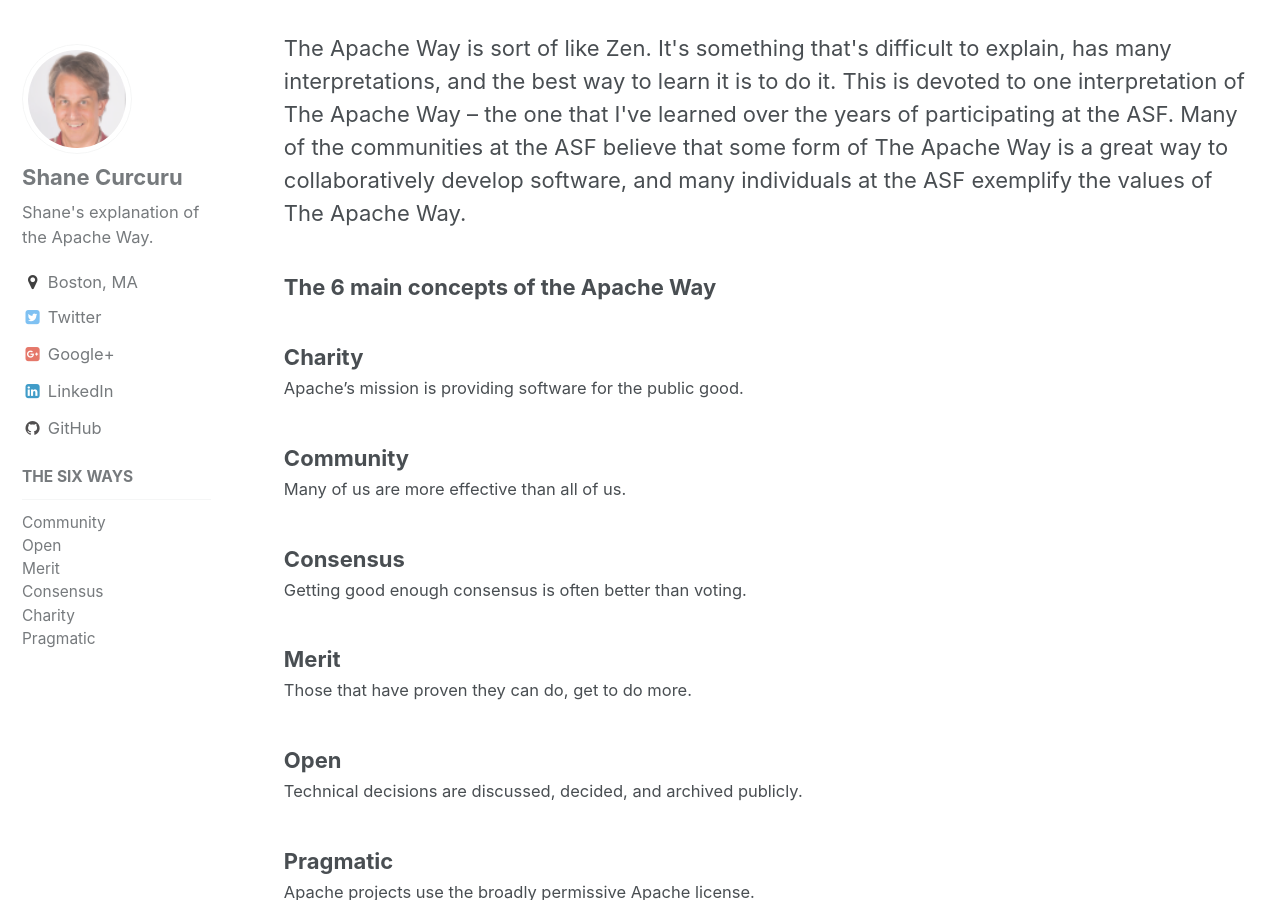
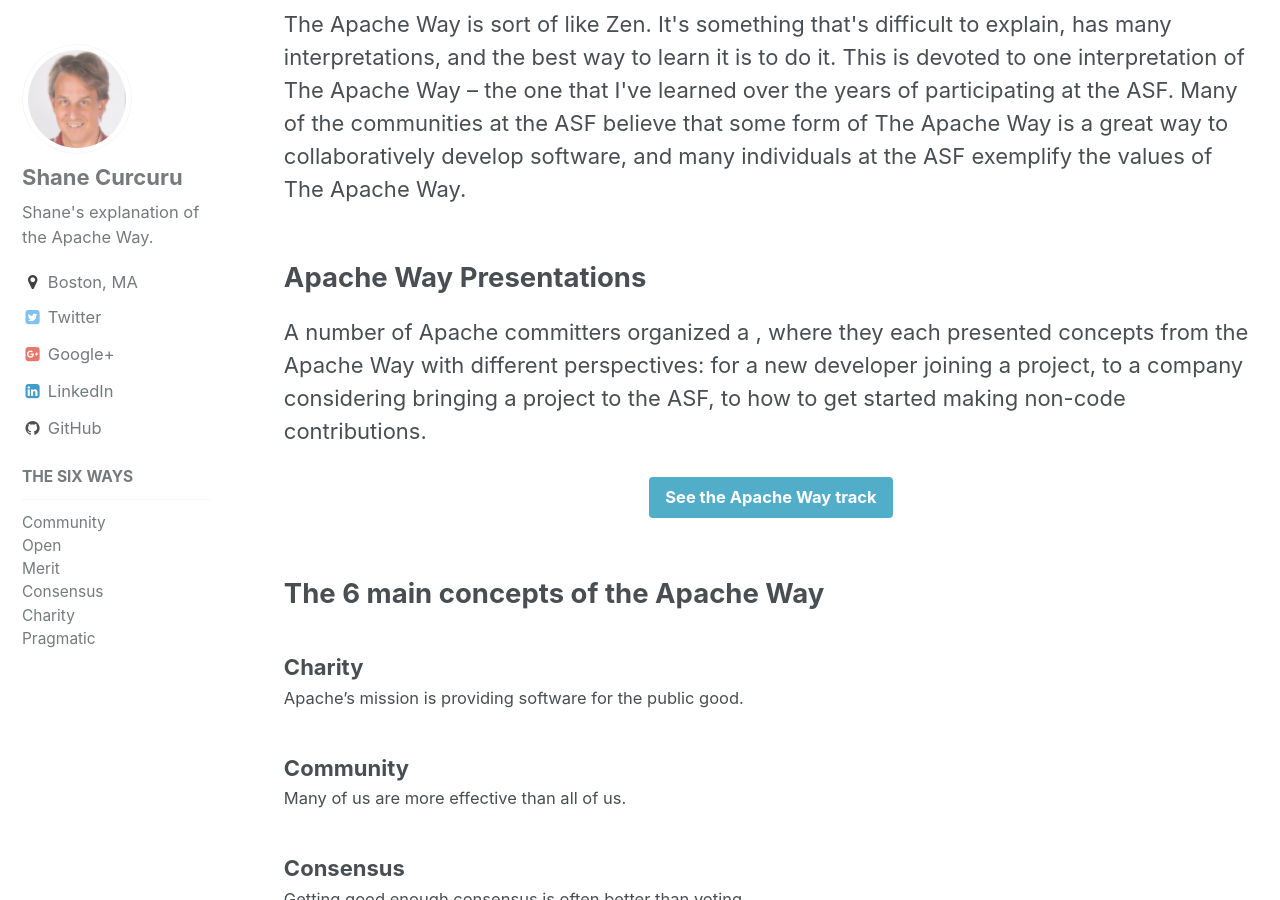
Before and after one commit to ShaneCurcuru/theapacheway.com, a Jekyll site: the page built from index.html, in a window 1280 px wide and 900 px high, scrolled down 353 px. Built offline with Jekyll 4.4.1, drawn with Linux system fonts in a browser that asks for light colours; the list of posts is cut into pages by our own code.

Commit message:
Point to Apache Way track; fixup headers and aria error

```diff
--- a/_includes/allways.html
+++ b/_includes/allways.html
@@ -1,5 +1,5 @@
 {% assign thiscol = site.collections | where: "label", "ways" | first %}
-<h3>{{ thiscol.excerpt }}</h3>
+<h2>{{ thiscol.excerpt }}</h2>
 
 {% for post in site.ways %}
   {% include archive-single.html %}
--- a/_includes/masthead.html
+++ b/_includes/masthead.html
@@ -13,7 +13,7 @@
             <li class="masthead__menu-item"><a href="{{ domain }}{{ link.url }}">{{ link.title }}</a></li>
           {% endfor %}
         </ul>
-        <button><div class="navicon"></div></button>
+        <button aria-label="Site Menu"><div class="navicon"></div></button>
         <ul class="hidden-links hidden"></ul>
       </nav>
     </div>
--- a/index.html
+++ b/index.html
@@ -2,11 +2,10 @@
 layout: archive
 author_profile: true
 read_time: false
+title: Shane's Interpretation Of The Apache Way
 ---
 
 {% include base_path %}
-
-<h1>Shane's Interpretation Of The Apache Way</h1>
 
 <p>The Apache Way is a set of community behaviors and aspects used to great success over many years at over 100 Apache Software Foundation (ASF) projects.  These concepts can help any distributed group of people working on easily shareable work, like software or documentation.</p>
 
@@ -15,9 +14,20 @@
 This is devoted to one interpretation of The Apache Way – the one that I've learned over the years of participating at the ASF. Many of the communities at the ASF believe that some form of The Apache Way is a great way to collaboratively develop software, and many individuals at the ASF exemplify the values of The Apache Way.
 </p>
 
+<h2>Apache Way Presentations</h2>
+
+<p>A number of Apache committers organized a <a href="http://shaneslides.com/2017/05/Apache-Way-Track/"
+  full-day track at ApacheCon Miami</a>, where they each presented concepts
+  from the Apache Way with different perspectives: for a new developer joining a project,
+  to a company considering bringing a project to the ASF, to how to get started making
+  non-code contributions.
+  <br/>
+  <div class="align-center text-center"><a href="http://shaneslides.com/2017/05/Apache-Way-Track/" class="btn btn--info">See the Apache Way track</a></div>
+</p>
+
 {% include allways.html %}
 
-<h2>Trademarks</h2>
+<h3>Trademarks</h3>
 
 <p class="notice--info">Apache®, the feather logo, and the names of all Apache projects referenced are either <a href="https://www.apache.org/foundation/marks/">registered trademarks or trademarks</a> of the <a href="http://www.apache.org/">Apache Software Foundation</a> in the United States and/or other countries.  The Apache Software Foundation has no affiliation with and does not endorse or review the materials provided at this website, which is managed by Shane Curcuru as an individual.</p>
 
```
Also changed, not shown: Gemfile.lock.
